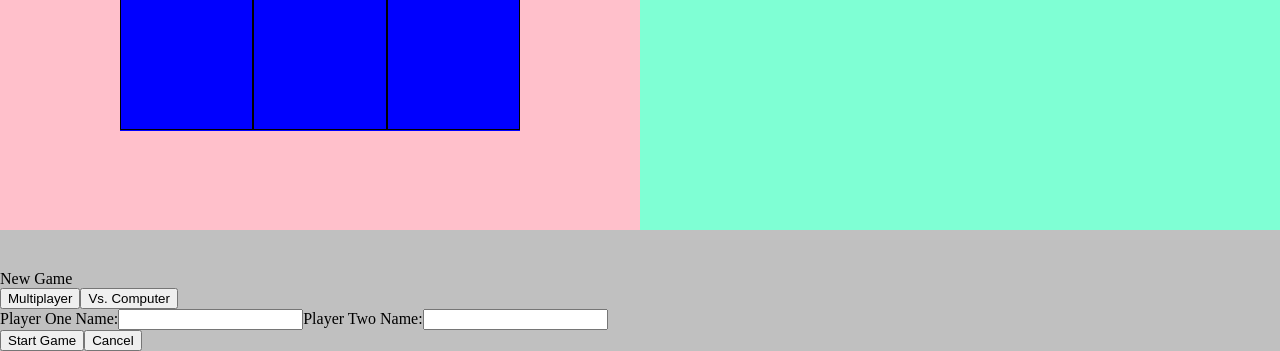
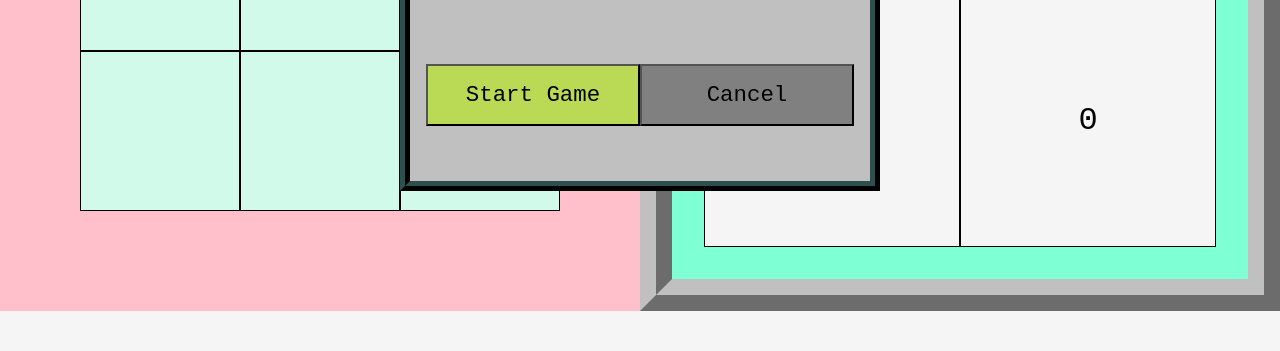
Before and after one commit to MikeMelchior/tic-tac-toe2, a plain HTML site: page index.html in a window 1280 px wide. Shown: the part 449-800 px from the top of the page. Drawn offline with Linux system fonts and the light colour scheme.

Commit message:
style name select and new game windows

```diff
--- a/styles.css
+++ b/styles.css
@@ -1,17 +1,19 @@
 * {
     margin: 0;
     box-sizing: border-box;
+    font-family: monospace, 'Franklin Gothic Medium', 'Arial Narrow', Arial, sans-serif;
 }
 
 :root {
-    --varname: var(--name);
+    --fit: clamp(375px, 60vh, 500px);
+    --smallFit: clamp(325px, 60vh, 500px)
 }
 
 body,
 html {
     height: 100%;
     min-height: 100vh;
-    background-color: silver;
+    background-color: rgb(245, 245, 245);
 }
 
 .main {
@@ -20,31 +22,154 @@ html {
     grid: 10% 1fr 5% / 1fr;
 }
 
+.header {
+    place-self: center;
+    font-size: 2rem;
+}
+
+.window {
+    position: absolute;
+    top: 50%;
+    left: 50%;
+    transform: translate(-50%, -50%);
+    background-color: silver;
+    height: var(--fit);
+    width: var(--fit);
+    display: grid;
+    padding: 1rem;
+    gap: 1rem;
+    border: 10px ridge darkslategray;
+}
+
 .content {
-    background-color: aquamarine;
     display: grid;
-    grid-template-columns: repeat(auto-fill, minmax(500px, 1fr));
+    grid-template-columns: repeat(auto-fit, minmax(450px, 1fr));
+
 }
 
     .board-container {
         background-color: pink;
-        padding: 3rem;
         display: grid;
     }
 
         .game-board {
             place-self: center;
             position: relative;
-            width: clamp(375px, 50vh, 500px);
-            height: clamp(375px, 50vh, 500px);
-            background-color: blue;
+            width: var(--smallFit);
+            height: var(--smallFit);
+            background-color: rgb(245, 245, 245);
             display: grid;
             grid: 1fr 1fr 1fr / 1fr 1fr 1fr;
         }
 
         .square {
             border: 1px solid black;
+            background-color: rgb(210, 250, 235);
             display: grid;
             place-items: center;
             font-size: 3em;
         }
+
+    .score-board {
+        background-color: #7fffd4;
+        display: grid;
+        grid: auto 1fr / 1fr;
+        border: 2rem ridge silver;
+    }
+
+        .score-board > p {
+            font-size: 40px;
+            place-self: center;
+        }
+
+        .scores-container {
+            justify-self: stretch;
+            background-color: rgb(245, 245, 245);
+            display: grid;
+            grid: 1fr / 1fr 1fr;
+            border: 2rem solid aquamarine;
+        }
+
+        .scores-container > div {
+            display: grid;
+            grid: 1fr 1fr / 1fr;
+        }
+
+            .scores-container div div {
+                border: 1px solid;
+                place-self: stretch;
+                display: grid;
+                place-items: center;
+                font-size: 2rem;
+                text-align: center;
+            }
+
+.new-game-window {
+    grid: 2fr 1fr / 1fr 1fr;
+}
+    .new-game-window p {
+        grid-area: 1 / 1 / 2 / 3;
+        place-self: center;
+        font-size: 4em;
+    }
+
+    .new-game-window button {
+        justify-self: stretch;
+        border-radius: 20px;
+        font-size: 25px;
+    }
+
+    .vs-computer {
+        opacity: 0.7;
+    }
+
+
+.name-select-window {
+    display: grid;
+    grid: 60% 40% / 1fr
+}
+
+    .name-select-window form{
+        display: grid;
+        grid: 1fr 1fr 1fr 1fr / 1fr;
+    }
+
+    .name-select-window label {
+        place-self: center;
+        font-size: 1.5rem;
+    }
+
+    .name-select-window input {
+        border-radius: 10px;
+        font-size: 1.3rem;
+        color: red;
+    }
+
+    .name-select-window > div {
+        display: grid;
+        grid: 1fr / 1fr 1fr;
+        place-items: center;
+    }
+
+    .name-select-window button {
+        width: 100%;
+        padding: 1rem 0;
+        font-size: 1.4rem;
+        background-color: gray;
+    }
+
+    .name-select-window button:first-child {
+        background-color: #BADA55;
+    }
+
+
+.hidden {
+    opacity: 0;
+    z-index: -1;
+    pointer-events: none;
+}
+
+.un-clickable {
+    pointer-events: none;
+    opacity: 0.7;
+}
```
